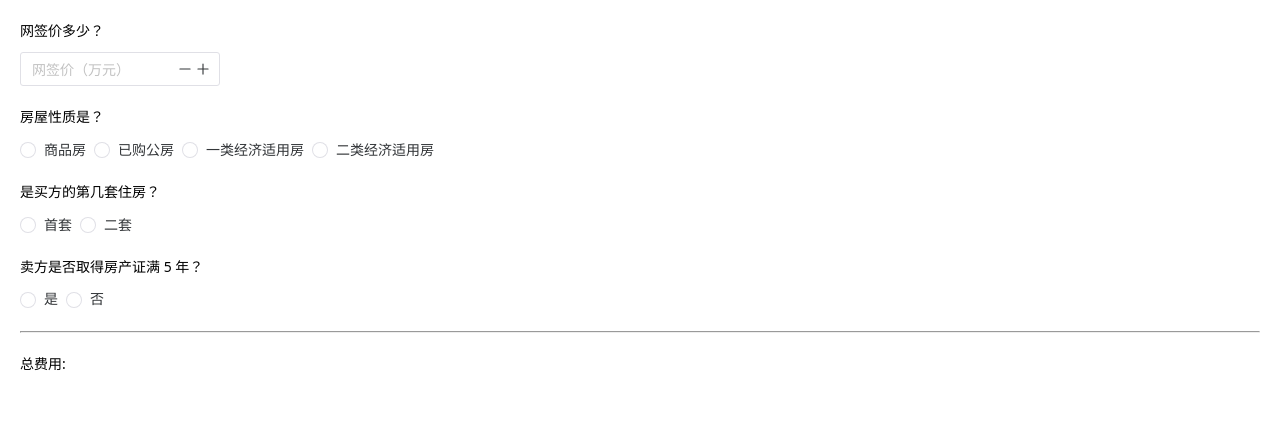
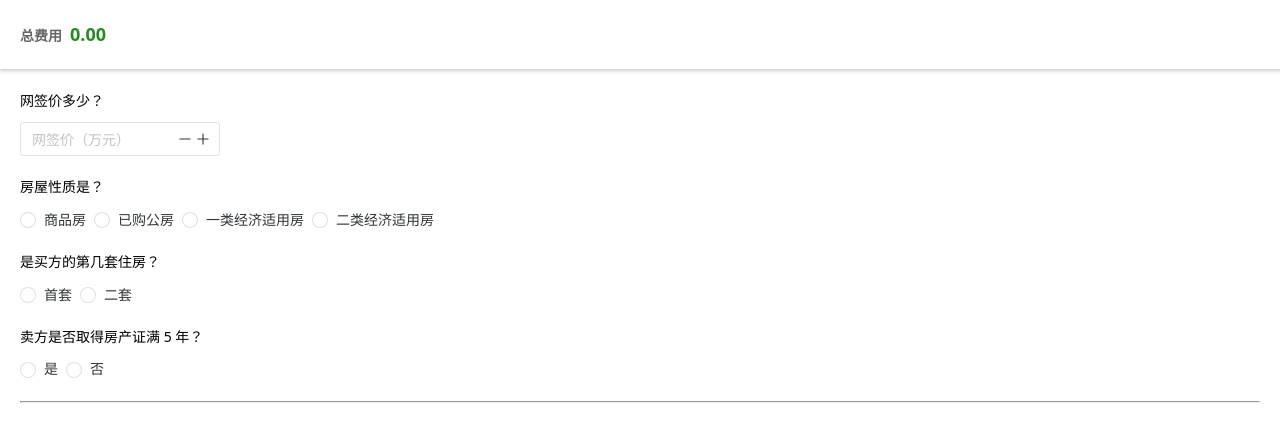
Before and after one commit to wyq730/beijing-house-price-calculator, a Vue app in the folder frontend/: page / in a window 1280 px wide. Shown: the top 442 px of the page. Built offline with nearby package versions, Linux system fonts and the light colour scheme.

Commit message:
Adjust calculation result style

```diff
--- a/frontend/src/components/CalculatorInput.vue
+++ b/frontend/src/components/CalculatorInput.vue
@@ -299,6 +299,10 @@ watch(
 <style scoped></style>
 
 <style>
+#calculator-input {
+  margin-top: 90px;
+}
+
 .section {
   margin-bottom: 20px;
 }
--- a/frontend/src/components/CalculatorResult.vue
+++ b/frontend/src/components/CalculatorResult.vue
@@ -1,21 +1,70 @@
 <script setup lang="ts">
-import { type PropType } from 'vue'
+import { watch, type PropType, ref, nextTick } from 'vue'
 import { type HousePriceResult } from './RuleBasedCalculator'
+import { NNumberAnimation, NumberAnimationInst } from 'naive-ui'
+
+const displayDigitNumberAfterDecimalPoint = 2
 
 const props = defineProps({
   result: Object as PropType<HousePriceResult>
 })
 
-const displayDigitNumberAfterDecimalPoint = 2
+const numberAnimationInstRef = ref<NumberAnimationInst | null>(null)
+const currentTotal = ref<number | null>(null)
+const lastTotal = ref<number | null>(null)
+
+watch(
+  () => props.result,
+  async (newResult) => {
+    currentTotal.value = newResult === undefined ? null : newResult.total
+    await nextTick()
+    numberAnimationInstRef.value?.play()
+    lastTotal.value = currentTotal.value
+  }
+)
 </script>
 
 <template>
   <div id="calculator-result">
-    <div>总费用: {{ props.result?.total.toFixed(displayDigitNumberAfterDecimalPoint) }}</div>
-    <div v-for="item in props.result?.breakdown" :key="item.name">
-      {{ item.name }}: {{ item.price.toFixed(displayDigitNumberAfterDecimalPoint) }}
+    <div>
+      <span class="total-text">总费用</span>
+      <span class="total-number">
+        <n-number-animation
+          ref="numberAnimationInstRef"
+          :duration="500"
+          :from="lastTotal"
+          :to="currentTotal"
+          :active="false"
+          :precision="displayDigitNumberAfterDecimalPoint"
+        />
+      </span>
     </div>
+    <!-- <div v-for="item in props.result?.breakdown" :key="item.name">
+      - {{ item.name }}: {{ item.price.toFixed(displayDigitNumberAfterDecimalPoint) }}
+    </div> -->
   </div>
 </template>
 
-<style scoped></style>
+<style scoped>
+#calculator-result {
+  position: fixed;
+  top: 0;
+  left: 0;
+  width: 100%;
+  box-shadow: 0 2px 4px 0 rgba(0, 0, 0, 0.2);
+  padding: 20px;
+}
+
+.total-text {
+  font-weight: bold;
+  color: rgba(0, 0, 0, 0.6);
+}
+
+.total-number {
+  margin-left: 8px;
+
+  font-size: 18px;
+  font-weight: bold;
+  color: forestgreen;
+}
+</style>
--- a/frontend/src/components/TheCalculator.vue
+++ b/frontend/src/components/TheCalculator.vue
@@ -1,5 +1,5 @@
 <script setup lang="ts">
-import { ref } from 'vue'
+import { ref, computed } from 'vue'
 import CalculatorInput from './CalculatorInput.vue'
 import CalculatorResult from './CalculatorResult.vue'
 import { type HousePriceResult } from './RuleBasedCalculator'
@@ -8,13 +8,17 @@ const result = ref<HousePriceResult | null>(null)
 function updateResult(newResult: HousePriceResult | null) {
   result.value = newResult
 }
+
+const isResultReady = computed(() => {
+  return result.value !== null
+})
 </script>
 
 <template>
   <div id="calculator">
     <CalculatorInput @update-result="updateResult" />
     <hr />
-    <CalculatorResult style="margin-top: 20px" :result="result ? result : undefined" />
+    <CalculatorResult :result="isResultReady ? result : undefined" />
   </div>
 </template>
 
```
